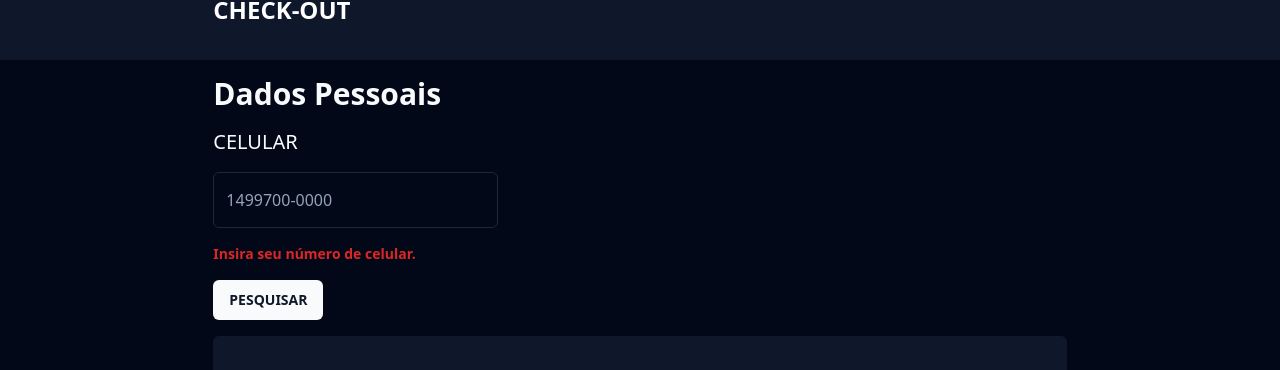
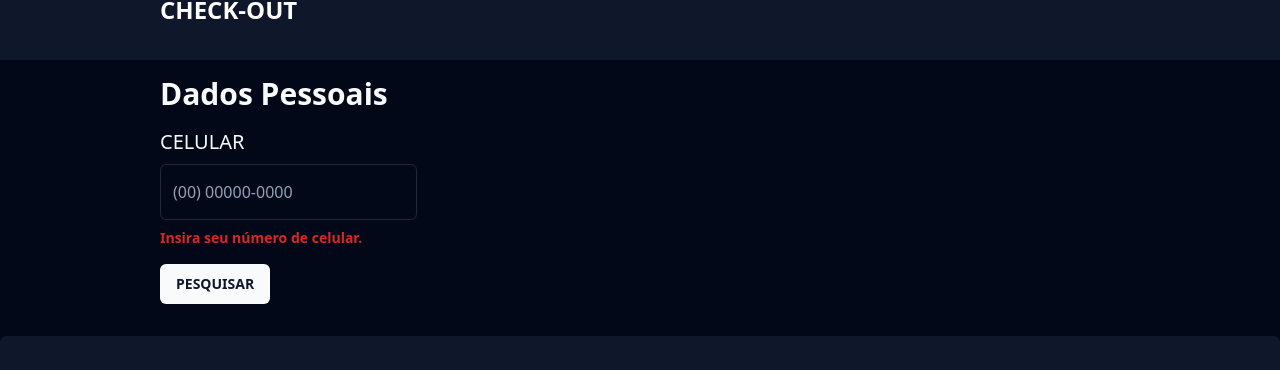
Before and after one commit to CaioMantovaniBorba/raffle-web, a React (Vite) app: page /checkout in a window 1280 px wide. Both pictures are taken after a click on the button "PESQUISAR". Shown: the part 174-544 px from the top of the page. Built offline with nearby package versions, Linux system fonts and the light colour scheme.

Commit message:
feat: add register form

```diff
--- a/src/pages/Checkout/index.tsx
+++ b/src/pages/Checkout/index.tsx
@@ -15,6 +15,7 @@ export default function Checkout() {
   const [phone, setPhone] = useState(String);
   const [errorMessage, setErrorMessage] = useState(String);
   const [user, setUser] = useState<User>();
+  const [showRegisterForm, setShowRegisterForm] = useState(false);
   const priceOfTicket = 1.50;
 
   const handleDecrement = () => {
@@ -35,6 +36,7 @@ export default function Checkout() {
       }
       ).catch(error => {
         setUser(null);
+        setShowRegisterForm(true);
         console.log(error);
       });
   }
@@ -42,24 +44,46 @@ export default function Checkout() {
   return (
     <div className="flex flex-col items-center justify-center background h-auto w-screen my-16">
       <div className="flex items-center justify-center bg-slate-900 h-[100px] w-screen py-4 mb-4">
-        <div className="flex items-center w-2/3">
+        <div className="flex items-center w-3/4">
           <span className="text-white font-bold text-2xl">CHECK-OUT</span>
         </div>
       </div>
 
-      <div className="flex flex-col items-start w-2/3">
+      <div className="flex flex-col items-start w-3/4 mb-8">
         <span className="font-bold text-3xl mb-4">Dados Pessoais</span>
 
-        <div className="flex flex-col w-full items-start space-y-4 mb-4">
-          <Label htmlFor="email" className="text-xl">CELULAR</Label>
-          <div className="flex w-full space-x-4">
-            <Input type="number" maxLength={11} placeholder="1499700-0000" className="w-1/3 h-14 text-md" onChange={(e) => setPhone(e.target.value)} />
-            {user && <Input type="text" className="w-2/3 h-14 text-md" disabled value={user.name} />}
+        {/* SEÇÃO DE CADASTRO */}
+        <div className="flex items-end w-full space-x-2">
+          <div className='flex-col space-y-2'>
+            <Label htmlFor="phone" className="w-1/4 text-xl">CELULAR</Label>
+            <Input id="phone" type="tel" maxLength={11} placeholder="(00) 00000-0000" className="h-14 text-md" onChange={(e) => setPhone(e.target.value)} />
           </div>
-          {errorMessage && <span className="text-red-600 font-bold text-sm">{errorMessage}</span>}
-          <Button onClick={() => handleSearchUser()}>PESQUISAR</Button>
+          {user && phone && <Input type="text" className="h-14 text-md" disabled value={user.name} />}
+
+          {showRegisterForm &&
+            <>
+              <div className='flex-col'>
+                <Label htmlFor="name" className="text-xl">NOME COMPLETO</Label>
+                <Input id="name" type="text" maxLength={11} placeholder="Seu nome" className="h-14 text-md" onChange={(e) => setPhone(e.target.value)} />
+              </div>
+              <div className='flex-col'>
+                <Label htmlFor="cpf" className="text-xl">CPF</Label>
+                <Input id="cpf" type="text" maxLength={11} placeholder="000.000.000-84" className="h-14 text-md" onChange={(e) => setPhone(e.target.value)} />
+              </div>
+              <div className='flex-col'>
+                <Label htmlFor="email" className="text-xl">E-MAIL</Label>
+                <Input id="" type="email" maxLength={11} placeholder="email@example.com" className="h-14 text-md" onChange={(e) => setPhone(e.target.value)} />
+              </div>
+            </>
+          }
         </div>
 
+        {errorMessage && <span className="text-red-600 font-bold text-sm mt-2">{errorMessage}</span>}
+
+        <Button className="mt-4" onClick={() => handleSearchUser()}>PESQUISAR</Button>
+      </div>
+
+      {/* SEÇÃO DE INFORMAÇÕES */}
       <div className="flex items-center justify-around bg-slate-900 w-full rounded-md px-4 py-16 mb-8">
         <div className="w-1/3">
           <img src="https://picsum.photos/800/600?grayscale" className="rounded-md object-cover" />
@@ -82,6 +106,7 @@ export default function Checkout() {
         </div>
       </div>
 
+      {/* SEÇÃO DE PAGAMENTO */}
       <div className="flex flex-col items-center justify-around bg-slate-900 w-full rounded-md px-4 py-16 space-y-8">
         <Button variant="outline" className="flex-col w-[120px] h-[120px]">
           <MdPix size={30} className="mb-2" />
@@ -107,6 +132,5 @@ export default function Checkout() {
         <span>Ao efetuar o pagamento você está concordando com os <a className="underline text-green-600">Termos e Condições de Uso.</a></span>
       </div>
     </div>
-    </div>
   )
 }
```
Lines whose indentation alone changed are shown as unchanged.
